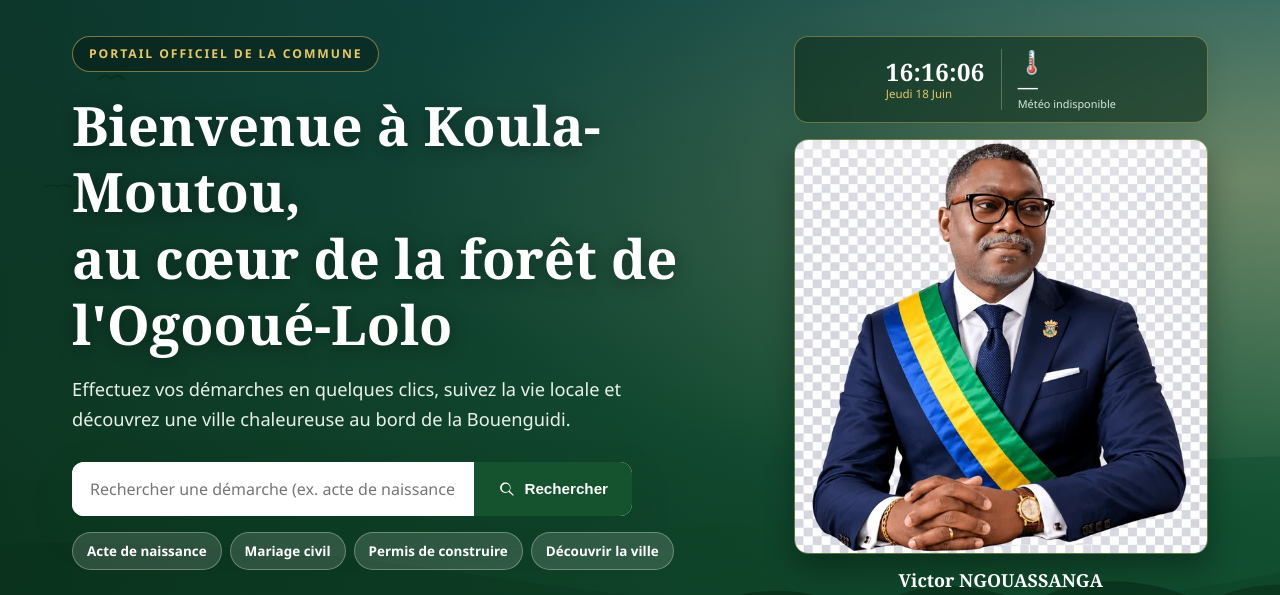
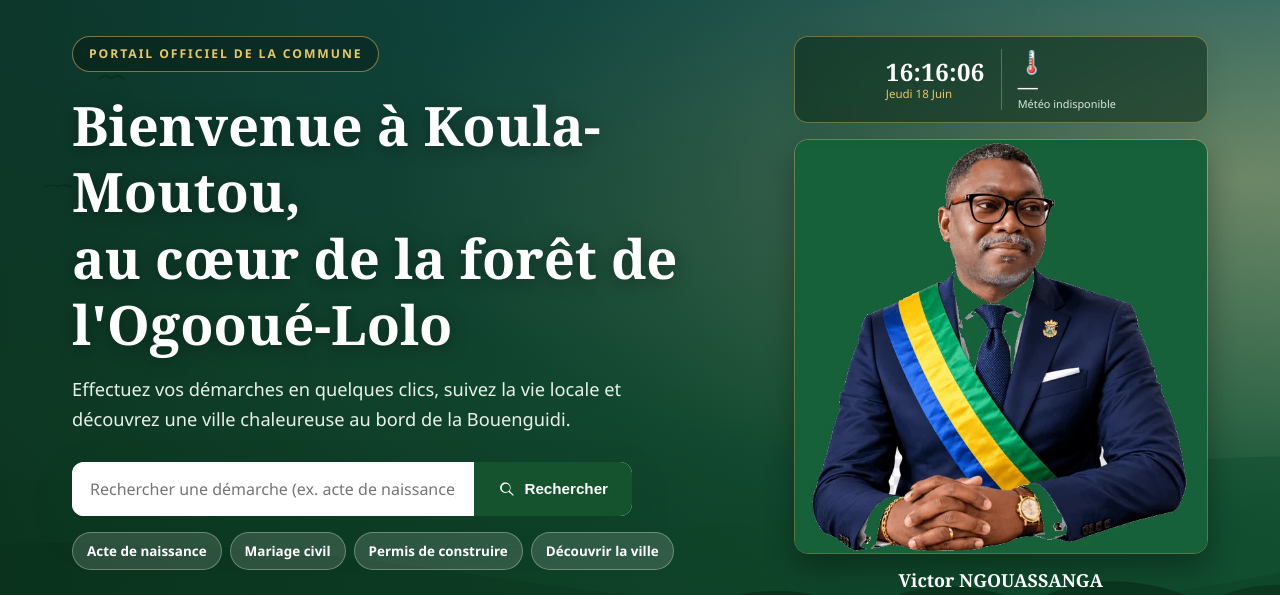
Before and after one commit to dataprocessing052006/site-koulamoutou, a plain HTML site: page index.html in a window 1280 px wide. Shown: the part 126-721 px from the top of the page. Drawn offline with Linux system fonts and the light colour scheme; no server answers.

Commit message:
Portrait du Maire : damier de fond remplacé par du vert (flood-fill)
La photo n'avait pas de transparence : le damier gris était cuit dans
les pixels. Remplacement du fond (connecté aux bords) par un vert forêt
via remplissage, nouveau fichier maire-vert.png/.webp.

Co-Authored-By: Claude Opus 4.8 (1M context) <noreply@anthropic.com>

```diff
--- a/index.html
+++ b/index.html
@@ -101,8 +101,8 @@
         <!-- CARTE DU MAIRE -->
         <figure class="hero__maire">
           <picture>
-            <source srcset="images/maire-officiel.webp" type="image/webp">
-            <img src="images/maire-officiel.png" width="600" height="600"
+            <source srcset="images/maire-vert.webp" type="image/webp">
+            <img src="images/maire-vert.png" width="600" height="600"
                  alt="Portrait de Victor Ngouassanga, Maire de la commune de Koula-Moutou">
           </picture>
           <figcaption class="hero__maire__cap">
```
Also changed, not shown: images/maire-vert.png (added), images/maire-vert.webp (added).
